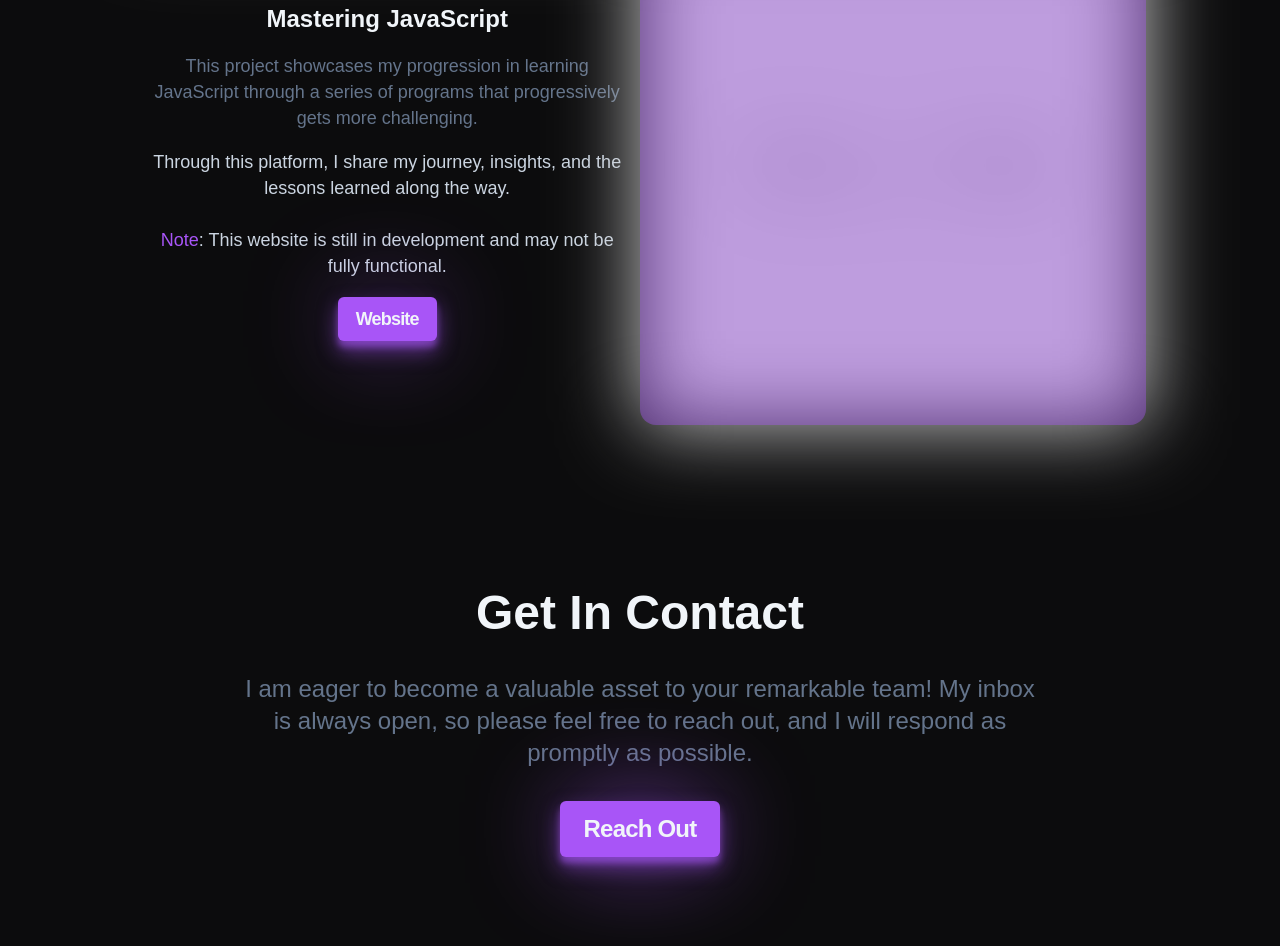
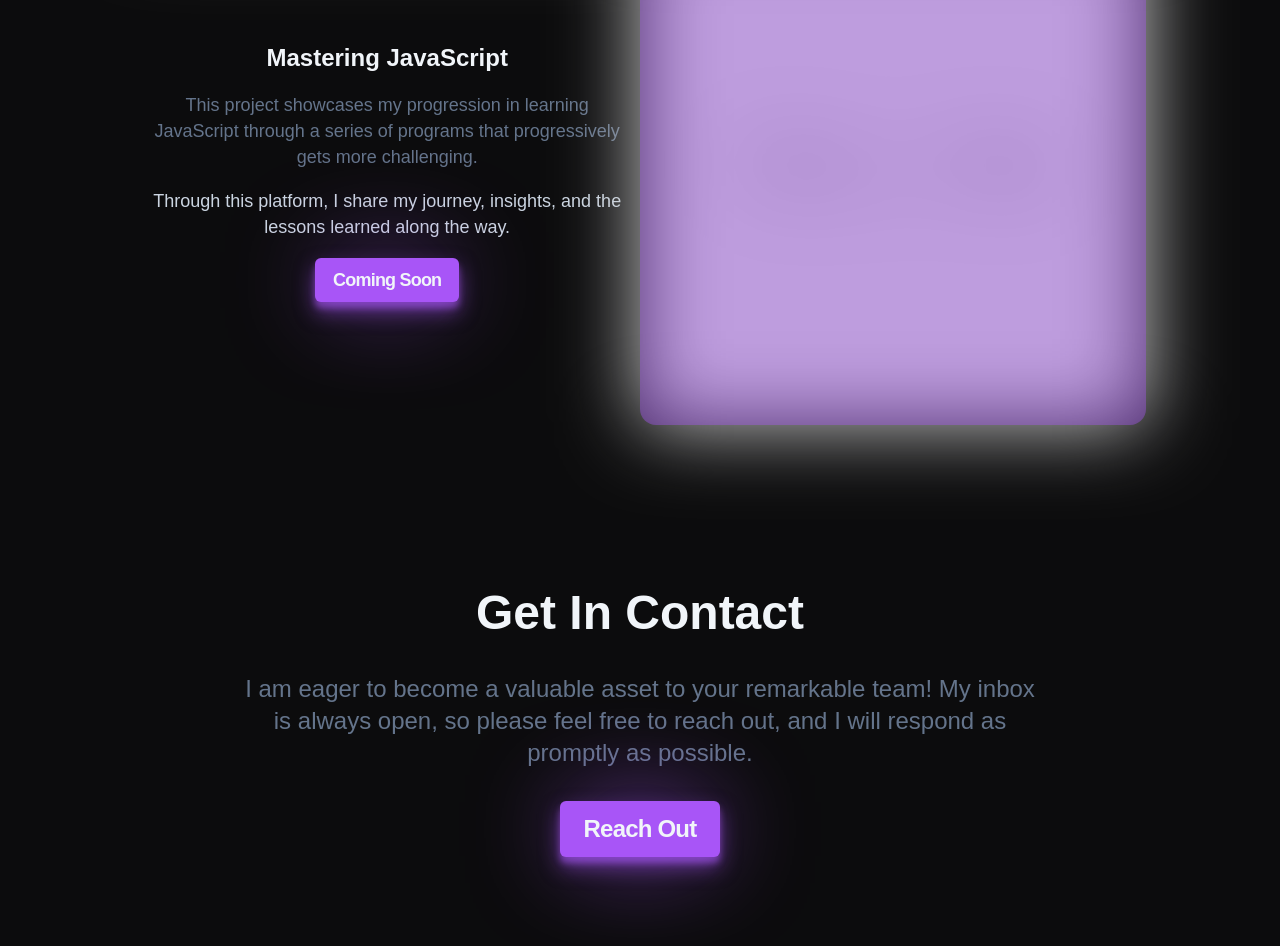
Before and after one commit to Maykiyel/Portfolio-Website, a website built with Vite: page index.html in a window 1280 px wide. Shown: the part 4694-5640 px from the top of the page. Built offline with nearby package versions, Linux system fonts and the light colour scheme; placeholder pictures from the web are drawn by us; a web font is replaced by a local one.

Commit message:
Updated ongoing project button

```diff
--- a/index.html
+++ b/index.html
@@ -332,10 +332,9 @@
             </p>
             <p class="work__project-description2">
               Through this platform, I share my journey, insights, and the
-              lessons learned along the way. <br /><br /><a>Note</a>: This
-              website is still in development and may not be fully functional.
+              lessons learned along the way.
             </p>
-            <a href="" class="btn work__project-btn">Website</a>
+            <a class="btn work__project-btn">Coming Soon</a>
           </div>
         </div>
       </section>
```
